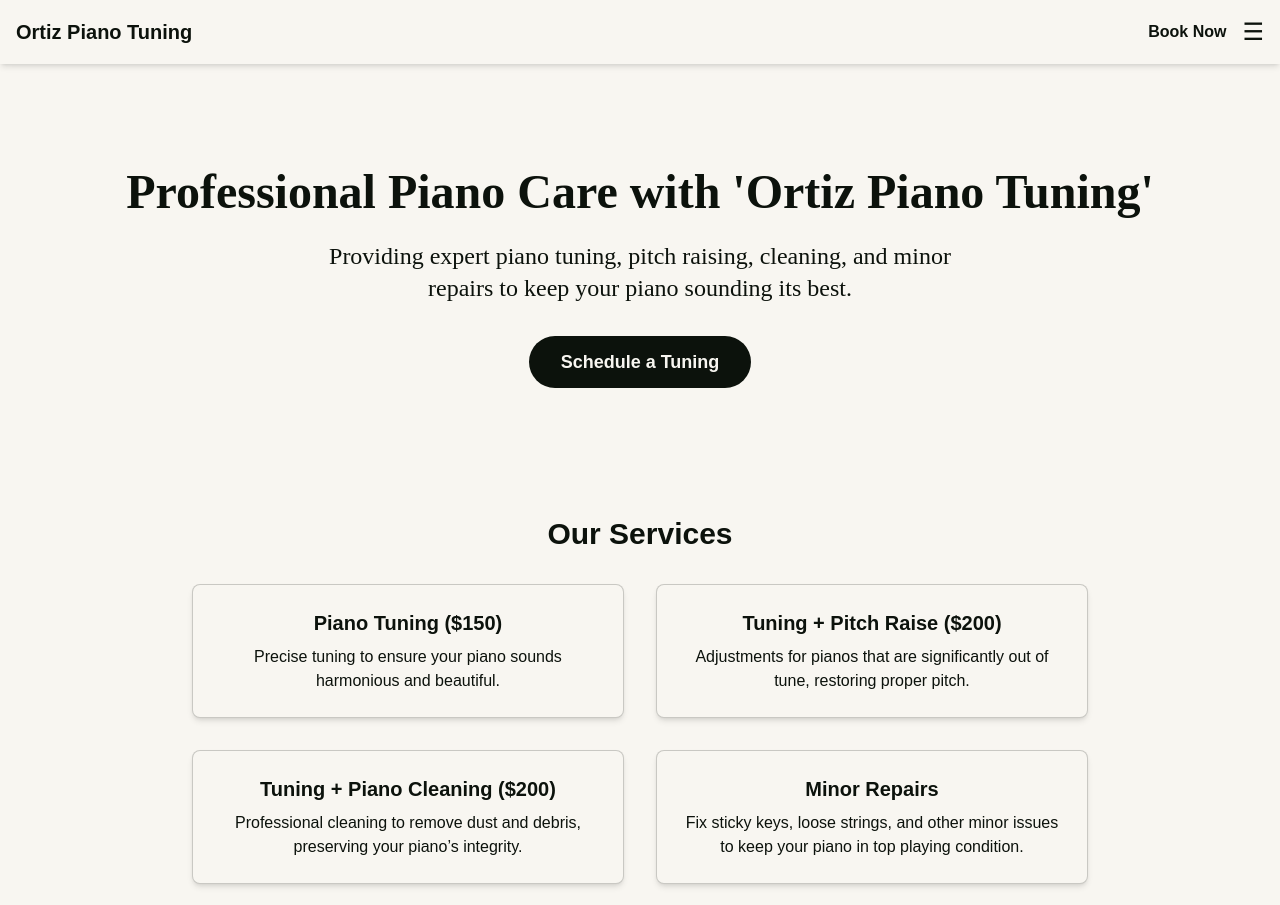
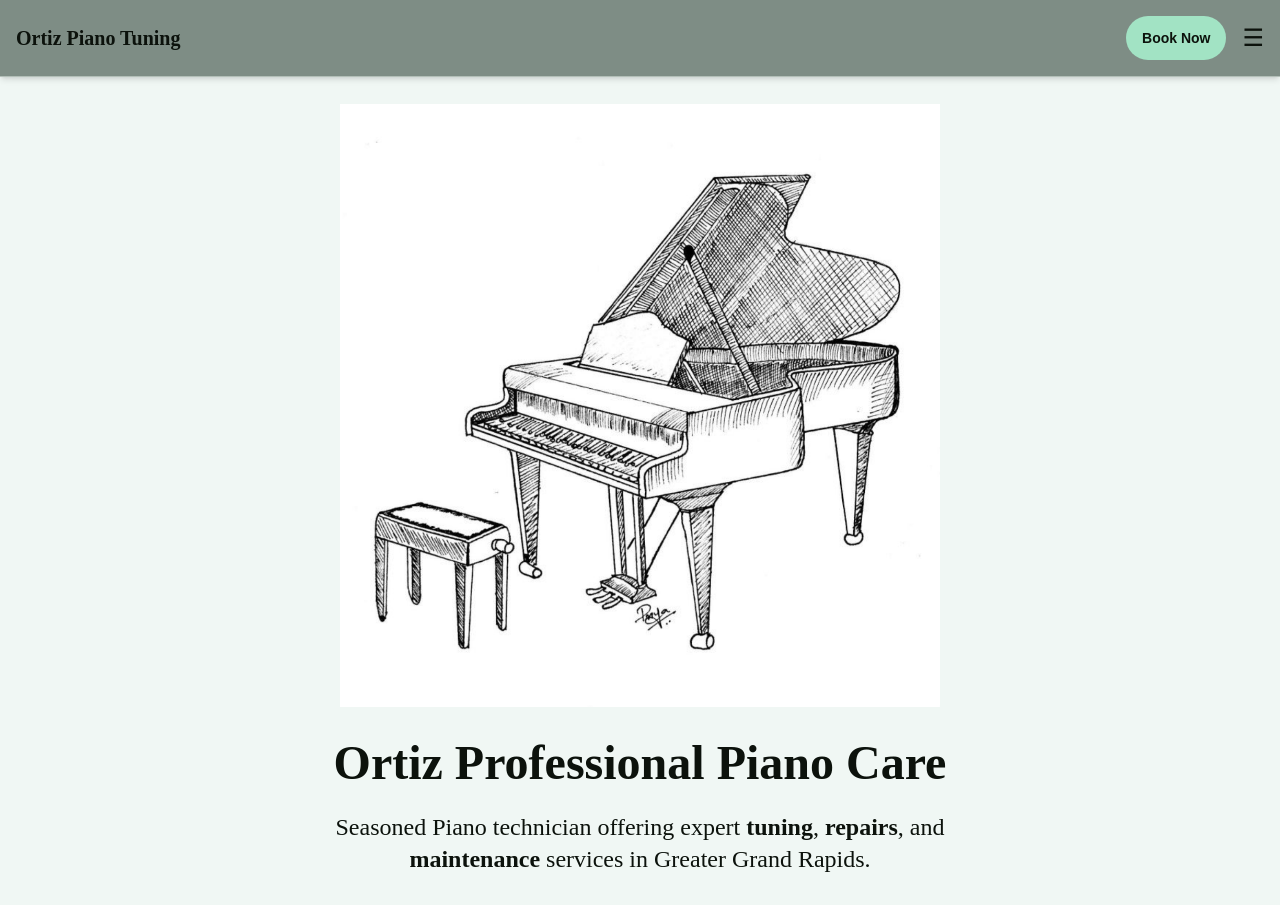
Before and after one commit to JellyBoonz/OrtizPiano, a Next.js app: page / in a window 1280 px wide. Shown: the top 905 px of the page. Built offline with nearby package versions, Linux system fonts and the light colour scheme.

Commit message:
Redesign color and add image

```diff
--- a/src/app/layout.tsx
+++ b/src/app/layout.tsx
@@ -1,4 +1,4 @@
-'use client';
+"use client";
 
 import { ReactNode, useState } from 'react';
 import { usePathname } from 'next/navigation';
@@ -47,23 +47,25 @@ function MobileNav() {
   const [isOpen, setIsOpen] = useState(false);
 
   function toggleDrawer() {
-    setIsOpen(!isOpen); // Only handle state changes; don't prevent default behavior.
+    setIsOpen(!isOpen);
   }
 
-
   return (
-    <div className="fixed top-0 left-0 w-full bg-background z-50 shadow-md">
+    <div className="fixed top-0 left-0 w-full bg-backgroundDarker z-50 shadow-md border-b border-subtle">
       {/* Navbar */}
       <div className="flex items-center justify-between p-4">
-        <h1 className="text-xl font-bold text-accent">Ortiz Piano Tuning</h1>
+        <h1 className="text-xl font-bold text-secondary font-serif">Ortiz Piano Tuning</h1>
         <div className="flex items-center space-x-4">
           <Link href="https://calendar.app.google/jzeoaGxGgY7PhW5Y9" legacyBehavior>
-            <a className="text-md font-bold text-accent hover:text-secondary">Book Now</a>
+            <motion.button
+              className="bg-accent text-secondary px-4 py-3 rounded-full text-sm font-semibold hover:bg-secondary transition-colors"
+              whileHover={{ scale: 1.05 }}
+              whileTap={{ scale: 0.95 }}
+            >
+              Book Now
+            </motion.button>
           </Link>
-          <button
-            className="text-accent focus:outline-none"
-            onClick={toggleDrawer}
-          >
+          <button className="text-secondary focus:outline-none" onClick={toggleDrawer}>
             <span className="text-2xl">☰</span>
           </button>
         </div>
@@ -76,11 +78,11 @@ function MobileNav() {
           initial={{ x: '100%' }}
           animate={{ x: 0 }}
           exit={{ x: '-100%' }}
-          transition={{ type: 'spring', stiffness: 100 }}
+          transition={{ type: 'tween', stiffness: 70 }}
         >
-          <div className="flex flex-col p-6 space-y-4 text-accent">
+          <div className="flex flex-col p-6 space-y-4 text-background">
             <button
-              className="text-accent self-end text-2xl focus:outline-none"
+              className="text-background self-end text-2xl focus:outline-none"
               onClick={toggleDrawer}
             >
               ✕
@@ -100,7 +102,6 @@ function MobileNav() {
                 About Us
               </a>
             </Link>
-
             <Link href="https://calendar.app.google/jzeoaGxGgY7PhW5Y9" legacyBehavior>
               <a className="text-lg hover:text-secondary" onClick={toggleDrawer}>
                 Book Now
--- a/src/app/page.tsx
+++ b/src/app/page.tsx
@@ -1,7 +1,8 @@
-'use client';
+"use client";
 
 import { motion } from 'framer-motion';
 import Link from 'next/link';
+import Image from 'next/image'; // Import the Image component from the correct package
 
 export default function Home() {
   return (
@@ -17,21 +18,29 @@ export default function Home() {
 
 function Header() {
   return (
-    <header className="py-16 mt-16 bg-background">
+    <header className="py-8 mt-8 bg-background">
+      <div className="flex justify-center mb-8">
+        <Image
+          src="/piano.png" // Ensure the image path is correct
+          alt="Ortiz Piano Tuning Logo"
+          width={600}
+          height={600}
+        />
+      </div>
       <motion.h1
-        className="font-serif text-4xl md:text-5xl font-bold mb-6 text-accent"
+        className="font-serif text-4xl md:text-5xl font-bold mb-6 text-secondary"
         initial={{ opacity: 0, y: -20 }}
         animate={{ opacity: 1, y: 0 }}
         transition={{ duration: 0.8 }}
       >
-        Professional Piano Care with &apos;Ortiz Piano Tuning&apos;
+        Ortiz Professional Piano Care
       </motion.h1>
       <p className="font-serif text-xl md:text-2xl mb-8 max-w-2xl mx-auto text-foreground">
-        Providing expert piano tuning, pitch raising, cleaning, and minor repairs to keep your piano sounding its best.
+        Seasoned Piano technician offering expert <strong>tuning</strong>, <strong>repairs</strong>, and <strong>maintenance</strong> services in Greater Grand Rapids.
       </p>
       <Link href="https://calendar.app.google/jzeoaGxGgY7PhW5Y9">
         <motion.button
-          className="bg-accent text-background px-8 py-3 rounded-full text-lg font-semibold hover:bg-secondary transition-colors"
+          className="bg-accent text-secondary px-8 py-3 rounded-full text-lg font-semibold hover:bg-secondary transition-colors"
           whileHover={{ scale: 1.05 }}
           whileTap={{ scale: 0.95 }}
         >
@@ -48,9 +57,9 @@ function Services() {
       <h2 className="text-3xl font-bold mb-8">Our Services</h2>
       <div className="grid grid-cols-1 md:grid-cols-2 gap-8 max-w-4xl mx-auto">
         {[
-          { title: 'Piano Tuning ($150)', description: 'Precise tuning to ensure your piano sounds harmonious and beautiful.' },
-          { title: 'Tuning + Pitch Raise ($200)', description: 'Adjustments for pianos that are significantly out of tune, restoring proper pitch.' },
-          { title: 'Tuning + Piano Cleaning ($200)', description: 'Professional cleaning to remove dust and debris, preserving your piano’s integrity.' },
+          { title: 'Piano Tuning', description: 'Precise tuning to ensure your piano sounds harmonious and beautiful.' },
+          { title: 'Tuning + Pitch Raise', description: 'Adjustments for pianos that are significantly out of tune, restoring proper pitch.' },
+          { title: 'Tuning + Piano Cleanings', description: 'Professional cleaning to remove dust and debris, preserving your piano’s integrity.' },
           { title: 'Minor Repairs', description: 'Fix sticky keys, loose strings, and other minor issues to keep your piano in top playing condition.' }
         ].map((service, index) => (
           <motion.div
@@ -97,8 +106,8 @@ function AboutUs() {
   return (
     <section className="py-16">
       <h2 className="text-3xl font-bold mb-8">About Ortiz Piano Tuning</h2>
-      <p className="max-w-2xl mx-auto text-lg">
-        Passionate about pianos and committed to providing top-tier services to piano owners. With years of experience delivering expert tuning, cleaning, and repairs that enhance your instrument’s performance and longevity.
+      <p className="font-serif text-xl md:text-2xl mb-8 max-w-2xl mx-auto text-foreground">
+        Seasoned Piano technician offering expert <strong>tuning</strong>, <strong>repairs</strong>, and <strong>maintenance</strong> services in Greater Grand Rapids.
       </p>
     </section>
   );
@@ -110,7 +119,7 @@ function CallToAction() {
       <h2 className="text-3xl font-bold mb-8">Keep Your Piano in Perfect Harmony</h2>
       <Link href="/schedule">
         <motion.button
-          className="bg-accent text-background px-8 py-3 rounded-full text-lg font-semibold hover:bg-secondary transition-colors"
+          className="bg-accent text-secondary px-8 py-3 rounded-full text-lg font-semibold hover:bg-secondary transition-colors"
           whileHover={{ scale: 1.05 }}
           whileTap={{ scale: 0.95 }}
         >
--- a/src/app/services/page.tsx
+++ b/src/app/services/page.tsx
@@ -2,17 +2,14 @@ export default function Services() {
   const services = [
       {
           name: 'Piano Tuning',
-          price: '$150',
           description: 'Fine-tuning your piano to ensure optimal sound quality.'
       },
       {
           name: 'Tuning + Pitch Raise',
-          price: '$200',
           description: 'Adjusting the overall pitch when your piano is significantly out of tune.'
       },
       {
           name: 'Tuning + Cleaning',
-          price: '$200',
           description: 'Thoroughly cleaning the piano to maintain its appearance and functionality.'
       },
   ];
@@ -30,9 +27,6 @@ export default function Services() {
                           <h2 className="font-semibold text-lg">{service.name}</h2>
                           <p className="text-sm text-gray-600">{service.description}</p>
                       </div>
-                      <div className="text-accent font-medium mt-2 md:mt-0">
-                          {service.price}
-                      </div>
                   </li>
               ))}
           </ul>
--- a/tailwind.config.ts
+++ b/tailwind.config.ts
@@ -7,12 +7,12 @@ module.exports = {
   theme: {
     extend: {
       colors: {
-        background: "#F8F6F1",
-        backgroundDarker: "#E8E6DF", // Slightly darker tone
+        background: "#F0F7F4",
+        backgroundDarker: "#7E8D85", // Slightly darker tone
         foreground: "#0c120c",
-      accent: "#0c120c",
+        accent: "#A2E3C4",
         secondary: "#0c120c",
-      subtle: "#1A1A1A",
+        subtle: "#B3BFB8",
       },
       fontFamily: {
         'sans': ['ui-sans-serif', 'Roboto', 'sans-serif'],
```
Also changed, not shown: public/piano.png (added). Lines whose indentation alone changed are shown as unchanged.
